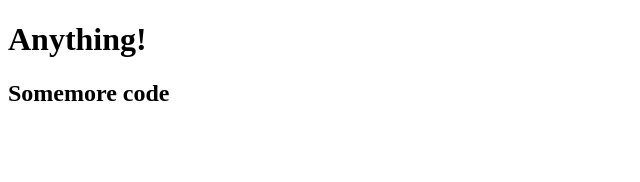
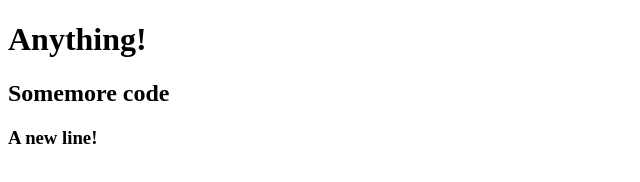
Before and after one commit to howdy-kate/isma309test, a plain HTML site: page index.html in a window 1280 px wide. Shown: the whole page, without its empty margins (0-640 px from the left). Drawn offline with Linux system fonts and the light colour scheme.

Commit message:
Adding an h3

```diff
--- a/index.html
+++ b/index.html
@@ -8,5 +8,6 @@
 <body>
 <h1>Anything!</h1>
 <h2>Somemore code</h2>
+<h3>A new line!</h3>
 </body>
 </html>
```
